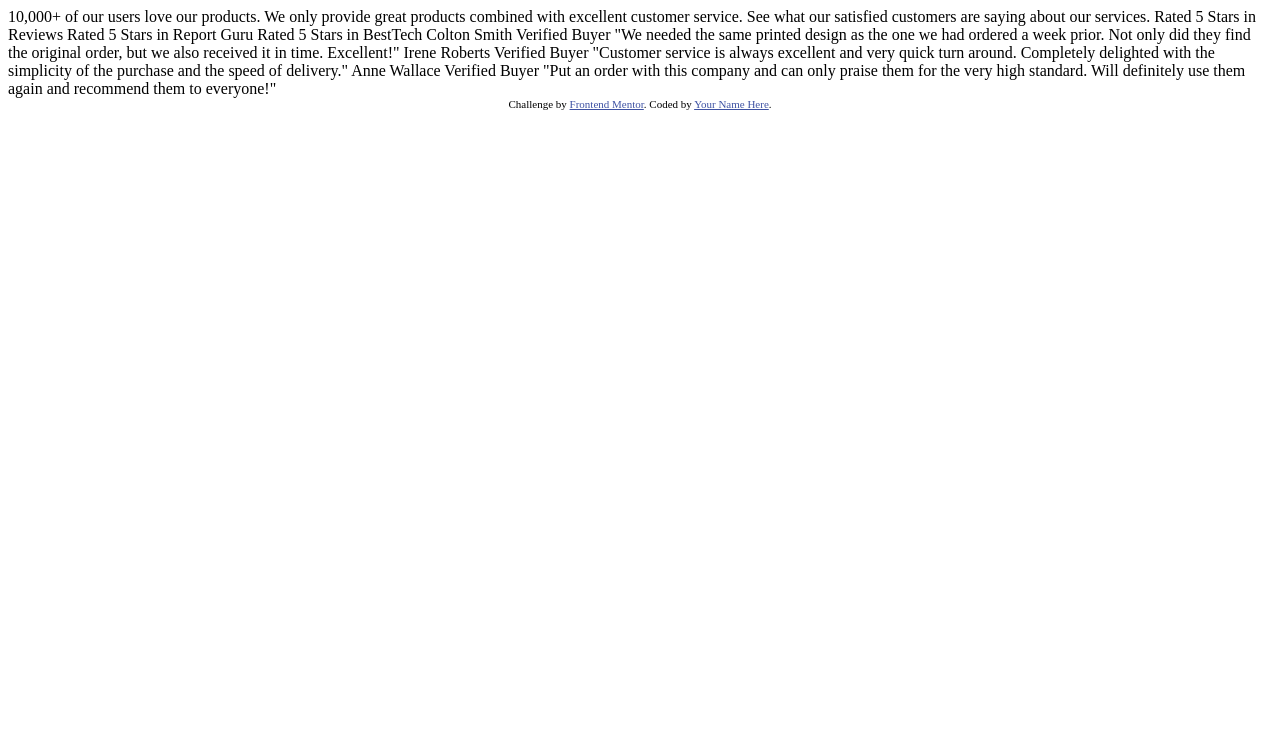
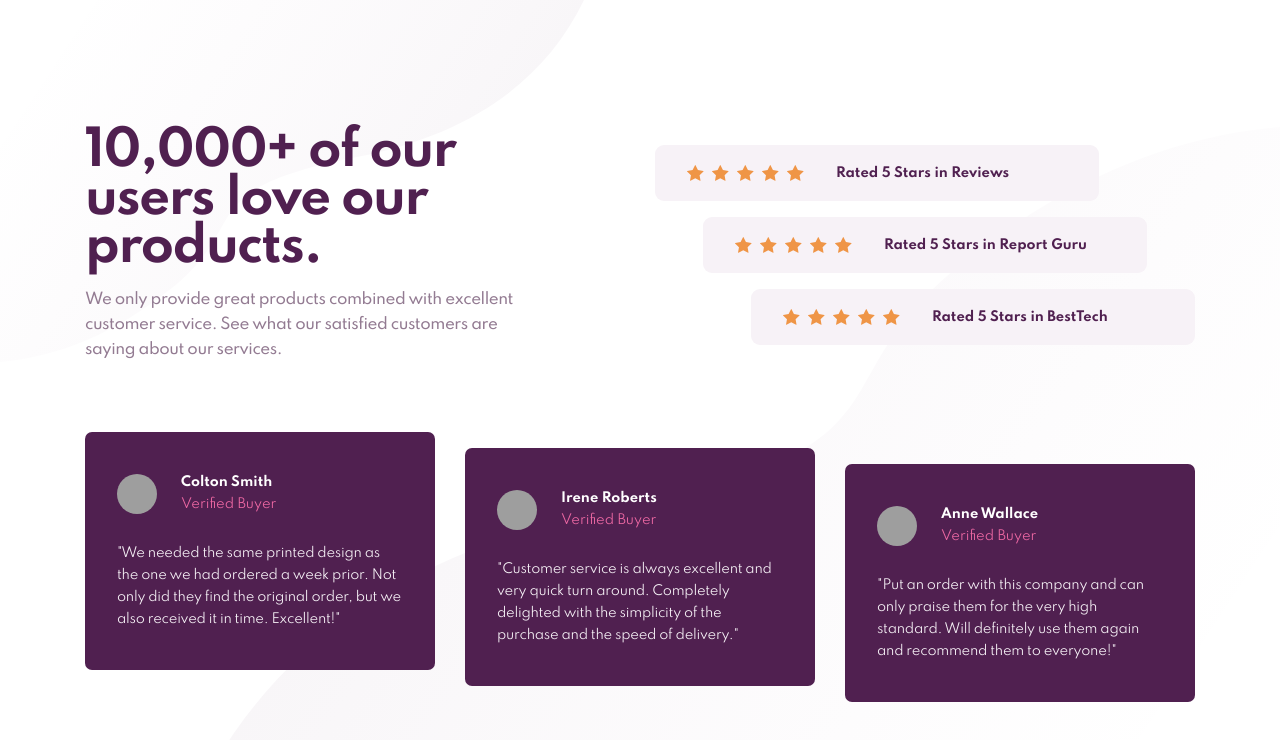
Before and after one commit to Pustur/frontend-mentor-challenges, a website: page social-proof-section/index.html in a window 1280 px wide. Drawn offline with Linux system fonts and the light colour scheme; grey boxes are pictures that could not be loaded.

Commit message:
:sparkles: Finish challenge "social-proof-section"

```diff
--- a/social-proof-section/index.html
+++ b/social-proof-section/index.html
@@ -3,59 +3,128 @@
   <head>
     <meta charset="UTF-8" />
     <meta name="viewport" content="width=device-width, initial-scale=1.0" />
-    <!-- displays site properly based on user's device -->
-
     <link
       rel="icon"
       type="image/png"
       sizes="32x32"
       href="./images/favicon-32x32.png"
     />
-
+    <link
+      href="https://fonts.googleapis.com/css2?family=Spartan:wght@400;500;700&display=swap"
+      rel="stylesheet"
+    />
+    <link rel="stylesheet" href="./css/style.css" />
     <title>Frontend Mentor | Social proof section</title>
-
-    <!-- Feel free to remove these styles or customise in your own stylesheet 👍 -->
-    <style>
-      .attribution {
-        font-size: 11px;
-        text-align: center;
-      }
-      .attribution a {
-        color: hsl(228, 45%, 44%);
-      }
-    </style>
   </head>
   <body>
-    10,000+ of our users love our products.
+    <main class="container">
+      <div class="flex-container">
+        <header class="header">
+          <h1>10,000+ of our users love our products.</h1>
 
-    We only provide great products combined with excellent customer service.
-    See what our satisfied customers are saying about our services.
+          <p>
+            We only provide great products combined with excellent customer
+            service. See what our satisfied customers are saying about our
+            services.
+          </p>
+        </header>
 
-    Rated 5 Stars in Reviews
-    Rated 5 Stars in Report Guru
-    Rated 5 Stars in BestTech
+        <ul class="ratings">
+          <li class="ratings__item">
+            <div class="ratings__stars">
+              <div></div>
+              <div></div>
+              <div></div>
+              <div></div>
+              <div></div>
+            </div>
+            <p class="ratings__text">Rated 5 Stars in Reviews</p>
+          </li>
+          <li class="ratings__item">
+            <div class="ratings__stars">
+              <div></div>
+              <div></div>
+              <div></div>
+              <div></div>
+              <div></div>
+            </div>
+            <p class="ratings__text">Rated 5 Stars in Report Guru</p>
+          </li>
+          <li class="ratings__item">
+            <div class="ratings__stars">
+              <div></div>
+              <div></div>
+              <div></div>
+              <div></div>
+              <div></div>
+            </div>
+            <p class="ratings__text">Rated 5 Stars in BestTech</p>
+          </li>
+        </ul>
+      </div>
 
-    Colton Smith
-    Verified Buyer
-    "We needed the same printed design as the one we had ordered a week prior.
-    Not only did they find the original order, but we also received it in time.
-    Excellent!"
-
-    Irene Roberts
-    Verified Buyer
-    "Customer service is always excellent and very quick turn around. Completely
-    delighted with the simplicity of the purchase and the speed of delivery."
-
-    Anne Wallace
-    Verified Buyer
-    "Put an order with this company and can only praise them for the very high
-    standard. Will definitely use them again and recommend them to everyone!"
-
-    <div class="attribution">
-      Challenge by
-      <a href="https://www.frontendmentor.io?ref=challenge" target="_blank"
-        >Frontend Mentor</a
-      >. Coded by <a href="#">Your Name Here</a>.
-    </div>
+      <ul class="reviews">
+        <li class="reviews__item">
+          <blockquote class="reviews__quote">
+            <div class="reviews__author">
+              <img
+                class="reviews__avatar"
+                src="./images/image-colton.jpg"
+                alt="Colton portrait"
+              />
+              <div class="reviews__info">
+                <h2 class="reviews__name">Colton Smith</h2>
+                <div class="reviews__type">Verified Buyer</div>
+              </div>
+            </div>
+            <p class="reviews__text">
+              "We needed the same printed design as the one we had ordered a
+              week prior. Not only did they find the original order, but we also
+              received it in time. Excellent!"
+            </p>
+          </blockquote>
+        </li>
+        <li class="reviews__item">
+          <blockquote class="reviews__quote">
+            <div class="reviews__author">
+              <img
+                class="reviews__avatar"
+                src="./images/image-irene.jpg"
+                alt="Irene portrait"
+              />
+              <div class="reviews__info">
+                <h2 class="reviews__name">Irene Roberts</h2>
+                <div class="reviews__type">Verified Buyer</div>
+              </div>
+            </div>
+            <p class="reviews__text">
+              "Customer service is always excellent and very quick turn around.
+              Completely delighted with the simplicity of the purchase and the
+              speed of delivery."
+            </p>
+          </blockquote>
+        </li>
+        <li class="reviews__item">
+          <blockquote class="reviews__quote">
+            <div class="reviews__author">
+              <img
+                class="reviews__avatar"
+                src="./images/image-anne.jpg"
+                alt="Anne portrait"
+              />
+              <div class="reviews__info">
+                <h2 class="reviews__name">Anne Wallace</h2>
+                <div class="reviews__type">Verified Buyer</div>
+              </div>
+            </div>
+            <p class="reviews__text">
+              "Put an order with this company and can only praise them for the
+              very high standard. Will definitely use them again and recommend
+              them to everyone!"
+            </p>
+          </blockquote>
+        </li>
+      </ul>
+    </main>
   </body>
 </html>
--- /dev/null
+++ b/social-proof-section/sass/partials/_container.scss
@@ -0,0 +1,14 @@
+.container {
+  width: 100%;
+  max-width: 600px;
+  padding: 80px 24px 100px;
+  margin-left: auto;
+  margin-right: auto;
+}
+
+@media (min-width: $media-md-min) {
+  .container {
+    padding: 100px 24px 70px;
+    max-width: 1158px;
+  }
+}
--- /dev/null
+++ b/social-proof-section/sass/partials/_elements.scss
@@ -0,0 +1,68 @@
+*,
+*::before,
+*::after {
+  box-sizing: inherit;
+}
+
+html {
+  font-family: 'Spartan', sans-serif;
+  box-sizing: border-box;
+  color: var(--color-muted);
+}
+
+body {
+  margin: 0;
+  font-size: 0.9375rem;
+  line-height: (25 / 15);
+  background-repeat: no-repeat;
+  background-position: top left, bottom right;
+  background-image: url(../images/bg-pattern-top-mobile.svg),
+    url(../images/bg-pattern-bottom-mobile.svg);
+}
+
+h1,
+p {
+  letter-spacing: -0.03em;
+}
+
+h1 {
+  font-size: 2rem;
+  color: var(--color-purple);
+  line-height: 1;
+  max-width: 10em;
+  margin: 0;
+}
+
+blockquote {
+  margin: 0;
+}
+
+@media (max-width: $media-sm-max) {
+  body {
+    text-align: center;
+    background-size: auto, 100%;
+  }
+
+  h1 {
+    margin: 0 auto;
+  }
+}
+
+@media (min-width: $media-md-min) {
+  html {
+    height: 100%;
+  }
+
+  body {
+    min-height: 100%;
+    display: flex;
+    align-items: center;
+    justify-content: center;
+    background-image: url(../images/bg-pattern-top-desktop.svg),
+      url(../images/bg-pattern-bottom-desktop.svg);
+  }
+
+  h1 {
+    font-size: 3rem;
+  }
+}
--- /dev/null
+++ b/social-proof-section/sass/partials/_flex-container.scss
@@ -0,0 +1,12 @@
+.flex-container {
+  margin-bottom: 50px;
+}
+
+@media (min-width: $media-md-min) {
+  .flex-container {
+    display: flex;
+    align-items: center;
+    justify-content: space-between;
+    margin-bottom: 70px;
+  }
+}
--- /dev/null
+++ b/social-proof-section/sass/partials/_header.scss
@@ -0,0 +1,24 @@
+.header {
+  > * {
+    &:last-child {
+      margin-bottom: 0;
+    }
+  }
+
+  p {
+    font-weight: 500;
+  }
+}
+
+@media (max-width: $media-sm-max) {
+  .header {
+    margin-bottom: 40px;
+  }
+}
+
+@media (min-width: $media-md-min) {
+  .header {
+    max-width: 32em;
+    padding-right: 32px;
+  }
+}
--- /dev/null
+++ b/social-proof-section/sass/partials/_ratings.scss
@@ -0,0 +1,78 @@
+.ratings {
+  margin: 0;
+  padding: 0;
+  list-style: none;
+  font-weight: bold;
+  line-height: 1;
+  color: var(--color-purple);
+  white-space: nowrap;
+  font-size: 0.8125rem;
+
+  &__item {
+    background-color: var(--color-notwhite);
+    border-radius: 9px;
+    padding: 20px 60px 20px 32px;
+
+    & + & {
+      margin-top: 16px;
+    }
+  }
+
+  &__stars {
+    display: flex;
+    justify-content: center;
+
+    > * {
+      background-image: url(../images/icon-star.svg);
+      width: var(--size-star-width);
+      height: var(--size-star-height);
+
+      + * {
+        margin-left: 8px;
+      }
+    }
+  }
+
+  &__text {
+    margin: 0;
+    letter-spacing: 0;
+  }
+}
+
+@media (max-width: $media-sm-max) {
+  .ratings {
+    &__stars {
+      margin-bottom: 10px;
+    }
+  }
+}
+
+@media (min-width: $media-md-min) {
+  .ratings {
+    padding: 0 var(--size-ratings-offset);
+
+    &__item {
+      display: flex;
+      align-items: center;
+
+      > * {
+        + * {
+          margin-left: 32px;
+        }
+      }
+
+      &:first-child {
+        transform: translateX(calc(var(--size-ratings-offset) * -1));
+      }
+
+      &:last-child {
+        transform: translateX(var(--size-ratings-offset));
+      }
+    }
+
+    &__stars {
+      display: inline-flex;
+      margin: auto 0;
+    }
+  }
+}
--- /dev/null
+++ b/social-proof-section/sass/partials/_reviews.scss
@@ -0,0 +1,88 @@
+.reviews {
+  text-align: left;
+  margin: 0;
+  padding: 0;
+  list-style: none;
+  color: white;
+
+  &__item {
+    background-color: var(--color-purple);
+    padding: 40px 32px;
+    border-radius: 7px;
+  }
+
+  &__quote {
+    > * {
+      &:last-child {
+        margin-bottom: 0;
+      }
+    }
+  }
+
+  &__author {
+    display: flex;
+    align-items: center;
+
+    > * {
+      + * {
+        margin-left: 24px;
+      }
+    }
+  }
+
+  &__avatar {
+    border-radius: 100%;
+    width: 40px;
+    height: 40px;
+  }
+
+  &__info {
+    font-size: 0.8125rem;
+  }
+
+  &__name {
+    margin: 0;
+    font-size: inherit;
+  }
+
+  &__type {
+    color: var(--color-pink);
+  }
+
+  &__text {
+    margin-top: 26px;
+    font-size: 0.8125rem;
+    line-height: (22 / 13);
+    color: var(--color-notwhite);
+    letter-spacing: -0.02em;
+  }
+}
+
+@media (max-width: $media-sm-max) {
+  .reviews {
+    &__item {
+      & + & {
+        margin-top: 16px;
+      }
+    }
+  }
+}
+
+@media (min-width: $media-md-min) {
+  .reviews {
+    display: grid;
+    grid-template-columns: repeat(3, 1fr);
+    gap: 30px;
+    padding: var(--size-reviews-offset) 0;
+
+    &__item {
+      &:first-child {
+        transform: translateY(calc(var(--size-reviews-offset) * -1));
+      }
+
+      &:last-child {
+        transform: translateY(var(--size-reviews-offset));
+      }
+    }
+  }
+}
--- /dev/null
+++ b/social-proof-section/sass/partials/_variables.scss
@@ -0,0 +1,14 @@
+$media-sm-max: 1023px;
+$media-md-min: 1024px;
+
+:root {
+  --color-purple: hsl(300, 43%, 22%);
+  --color-pink: hsl(333, 80%, 67%);
+  --color-muted: hsl(303, 10%, 53%);
+  --color-notwhite: hsl(300, 24%, 96%);
+
+  --size-star-width: 17px;
+  --size-star-height: 16px;
+  --size-ratings-offset: 48px;
+  --size-reviews-offset: 16px;
+}
--- /dev/null
+++ b/social-proof-section/sass/style.scss
@@ -0,0 +1,7 @@
+@import 'partials/variables';
+@import 'partials/elements';
+@import 'partials/container';
+@import 'partials/flex-container';
+@import 'partials/header';
+@import 'partials/ratings';
+@import 'partials/reviews';
```
Also changed, not shown: social-proof-section/css/style.css (added).
